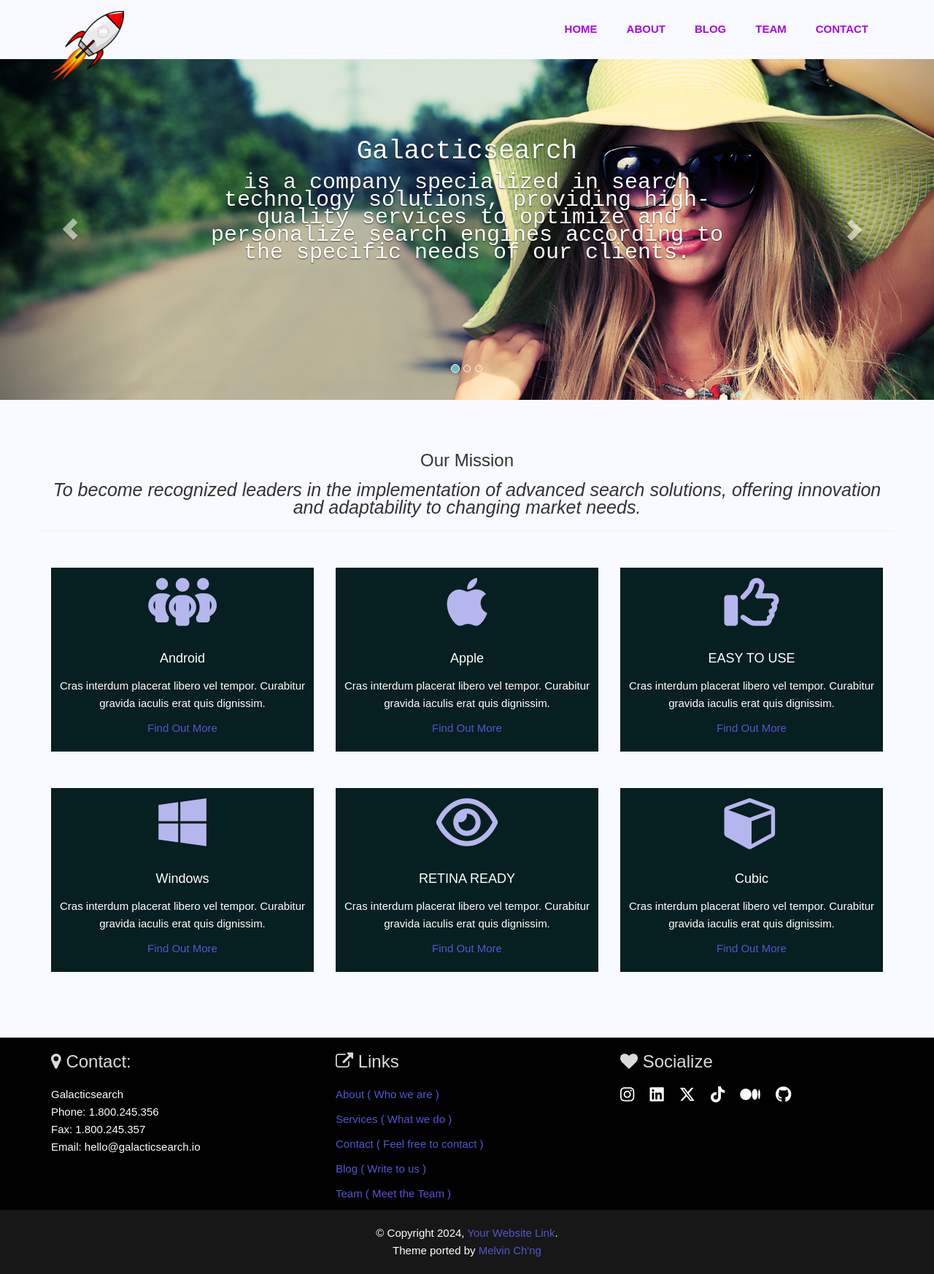
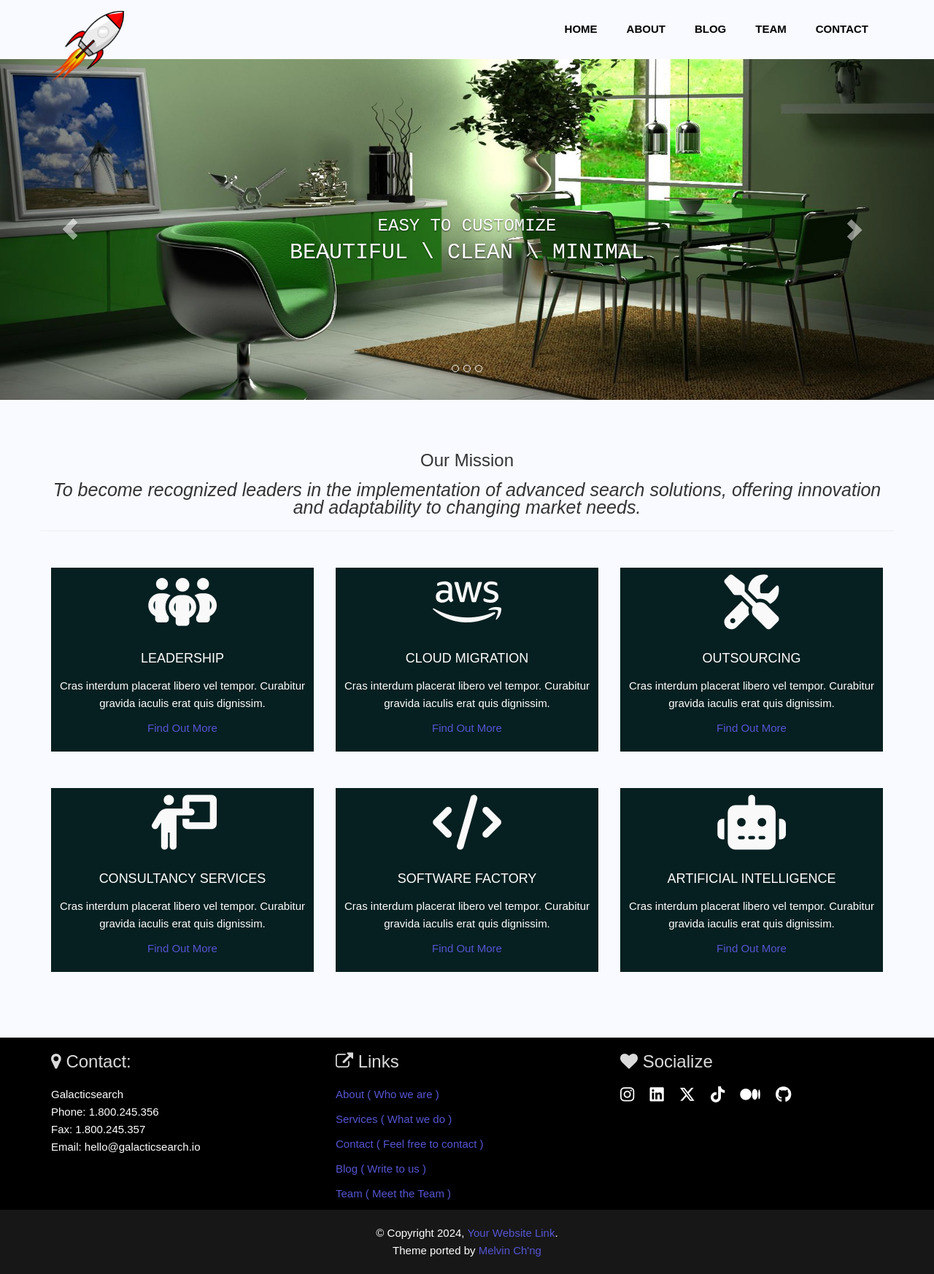
Before and after one commit to galacticsearch/website, a Jekyll site: the page built from index.html, in a window 1280 px wide. Shown: the whole page at 73% size. Built offline with Jekyll 4.4.1, drawn with Linux system fonts in a browser that asks for light colours; nearby versions of some CDN libraries.

Commit message:
services and new page

```diff
--- a/_layouts/home_style.html
+++ b/_layouts/home_style.html
@@ -83,7 +83,7 @@
                     <div class="services-group wow animated fadeInLeft" data-wow-offset="40">
                         <p class="services-icon"><span class="fa-solid fa-people-group fa-5x"></span></p>
 
-                        <h4 class="services-title">Android</h4>
+                        <h4 class="services-title">LEADERSHIP</h4>
                         <p class="services-body">Cras interdum placerat libero vel tempor. Curabitur gravida iaculis erat quis dignissim.</p>
                         <p class="services-more"><a href="#">Find Out More</a></p>
                     </div>
@@ -91,17 +91,19 @@
 
                 <div class="col-lg-4 col-md-4 col-sm-4 col-xs-12">
                     <div class="services-group wow animated zoomIn" data-wow-offset="40">
-                        <p class="services-icon"><i class="fa fa-apple fa-5x"></i></p>
-                        <h4 class="services-title">Apple</h4>
+                        <p class="services-icon"><i class="fa-brands fa-aws fa-5x"></i></p>
+
+
+                        <h4 class="services-title">CLOUD MIGRATION</h4>
                         <p class="services-body">Cras interdum placerat libero vel tempor. Curabitur gravida iaculis erat quis dignissim.</p>
-                        <p class="services-more"><a href="#">Find Out More</a></p>
+                        <p class="services-more"><a href="{{ site.baseurl }}/cloud-migration.html">Find Out More</a></p>
                     </div>
                 </div>
 
                 <div class="col-lg-4 col-md-4 col-sm-4 col-xs-12">
                     <div class="services-group wow animated fadeInRight" data-wow-offset="40">
-                        <p class="services-icon"><i class="fa fa-thumbs-o-up fa-5x"></i></p>
-                        <h4 class="services-title">EASY TO USE</h4>
+                        <p class="services-icon"><i class="fa-solid fa-screwdriver-wrench fa-5x"></i></p>
+                        <h4 class="services-title">OUTSOURCING</h4>
                         <p class="services-body">Cras interdum placerat libero vel tempor. Curabitur gravida iaculis erat quis dignissim.</p>
                         <p class="services-more"><a href="#">Find Out More</a></p>
                     </div>
@@ -113,8 +115,8 @@
             <div class="row services-row services-row-tail services-row-2">
                 <div class="col-lg-4 col-md-4 col-sm-4 col-xs-12">
                     <div class="services-group wow animated fadeInLeft" data-wow-offset="40">
-                        <p class="services-icon"><span class="fa fa-windows fa-5x"></span></p>
-                        <h4 class="services-title">Windows</h4>
+                        <p class="services-icon"><span class="fa-solid fa-person-chalkboard fa-5x"></span></p>
+                        <h4 class="services-title">CONSULTANCY SERVICES</h4>
                         <p class="services-body">Cras interdum placerat libero vel tempor. Curabitur gravida iaculis erat quis dignissim.</p>
                         <p class="services-more"><a href="#">Find Out More</a></p>
                     </div>
@@ -122,8 +124,8 @@
 
                 <div class="col-lg-4 col-md-4 col-sm-4 col-xs-12">
                     <div class="services-group wow animated zoomIn" data-wow-offset="40">
-                        <p class="services-icon"><i class="fa fa-eye fa-5x"></i></p>
-                        <h4 class="services-title">RETINA READY</h4>
+                        <p class="services-icon"><i class="fa-solid fa-code fa-5x"></i></p>
+                        <h4 class="services-title">SOFTWARE FACTORY</h4>
                         <p class="services-body">Cras interdum placerat libero vel tempor. Curabitur gravida iaculis erat quis dignissim.</p>
                         <p class="services-more"><a href="#">Find Out More</a></p>
                     </div>
@@ -131,15 +133,14 @@
 
                 <div class="col-lg-4 col-md-4 col-sm-4 col-xs-12">
                     <div class="services-group wow animated fadeInRight" data-wow-offset="40">
-                        <p class="services-icon"><i class="fa fa-cube fa-5x"></i></p>
-                        <h4 class="services-title">Cubic</h4>
+                        <p class="services-icon"><i class="fa-solid fa-robot fa-5x"></i></p>
+                        <h4 class="services-title">ARTIFICIAL INTELLIGENCE</h4>
                         <p class="services-body">Cras interdum placerat libero vel tempor. Curabitur gravida iaculis erat quis dignissim.</p>
                         <p class="services-more"><a href="#">Find Out More</a></p>
                     </div>
                 </div>
             </div>
             <!-- End Serivces Row 2 -->
-
         </div>
     </section>
     <!-- End #services-section -->
--- a/assets/css/style.css
+++ b/assets/css/style.css
@@ -440,7 +440,7 @@ p.blog-text{
   margin-top: 50px;
 }
 .services-section .services-icon {
-  color: #b5b6ed;
+  color: #f9f9f9;
   margin-bottom: 30px;
 }
 .services-section .services-title {
@@ -463,7 +463,7 @@ p.blog-text{
 }
 .services-icon .fa:hover{
     padding: 0 10px 0 10px;
-    color: white;
+    color: rgb(106, 20, 20);
     background: #1BBD9B;
     border-radius: 3px;
     transition:.4s;
```
Also changed, not shown: _posts/2018-03-01-hello-world.md (+1 -1 lines), cloud-migration.html (added, +60 -0 lines), assets/bootstrap/css/bootstrap.css.
